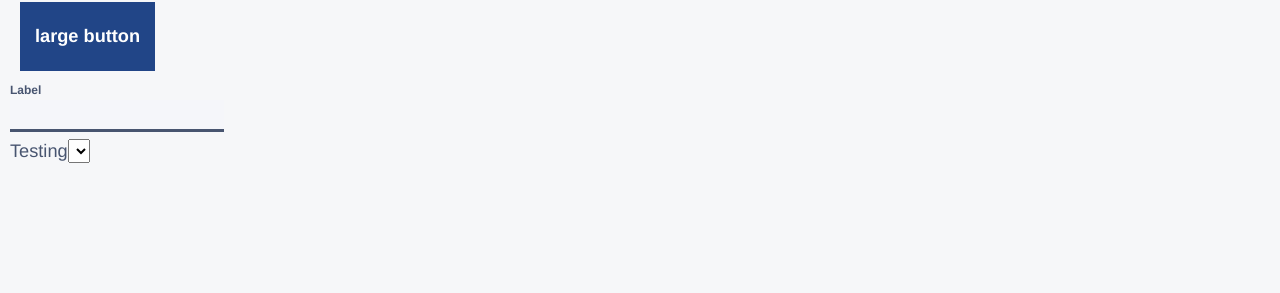
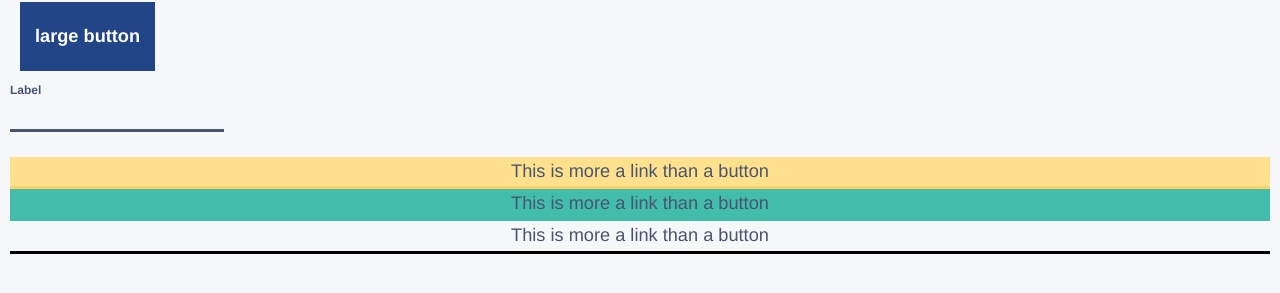
Before and after one commit to jackbran6/vue-vite-tailwind, a Vue app: page / in a window 1280 px wide. Shown: the part 353-646 px from the top of the page. Built offline with nearby package versions, Linux system fonts and the light colour scheme; the HTML template or start-up script is replaced by a standard one.

Commit message:
Final changes before moving away from repo

```diff
--- a/src/components/input-text-field/InputTextField.vue
+++ b/src/components/input-text-field/InputTextField.vue
@@ -1,7 +1,27 @@
 <template>
-    <div class="container" :class="{ focused: focused }">
-        <p class="label">{{ label }}</p>
-        <input class="input" @focus="focused = true" @blur="focused = false" />
+    <div class="container" :class="{ focused: focused, error: error }">
+        <p
+            :class="
+                this.error
+                    ? 'error-label'
+                    : disabled
+                    ? 'disabled-label'
+                    : 'label'
+            "
+        >
+            {{ label }}
+        </p>
+        <input
+            :disabled="disabled"
+            @focus=";[(focused = true), (error = false)]"
+            @blur="focused = false"
+            :class="
+                error ? 'input-error' : disabled ? 'disabled-input' : 'input'
+            "
+        />
+        <div class="error-container">
+            <p v-if="error" class="error-message">Error message here</p>
+        </div>
     </div>
 </template>
 
@@ -13,6 +33,8 @@ export default defineComponent({
     data() {
         return {
             focused: false,
+            error: false,
+            disabled: false,
         }
     },
     props: {
@@ -33,7 +55,6 @@ export default defineComponent({
     border: none;
     border-bottom: 3px solid $grey;
     border-top: 3px solid transparent;
-
     font-size: 14px;
     font-weight: 600;
     padding: 5px 9px 5px 9px;
@@ -42,8 +63,46 @@ export default defineComponent({
 .container.focused .input {
     border: 3px solid $cyan;
 }
+.input-error {
+    outline: none;
+    border: none;
+    border: 2px solid $red;
+    font-size: 14px;
+    font-weight: 600;
+    padding: 5px 9px 5px 9px;
+    background-color: $grey--light;
+}
 .label {
     font-size: 12px;
     font-weight: 600;
 }
+.error-container {
+    min-height: 20px;
+}
+.error-message {
+    font-size: 12px;
+    font-weight: 600;
+    color: $red;
+}
+.error-label {
+    font-size: 12px;
+    font-weight: 600;
+    color: $red;
+}
+.disabled-label {
+    opacity: 0.4;
+    font-size: 12px;
+    font-weight: 600;
+}
+.disabled-input {
+    outline: none;
+    border: none;
+    border-bottom: 3px solid $grey;
+    border-top: 3px solid transparent;
+    font-size: 14px;
+    font-weight: 600;
+    padding: 5px 9px 5px 9px;
+    background-color: $grey--light;
+    opacity: 0.4;
+}
 </style>
--- a/src/components/styled-button/StyledButton.vue
+++ b/src/components/styled-button/StyledButton.vue
@@ -12,9 +12,8 @@ import { defineComponent } from '@vue/runtime-core'
 export default defineComponent({
     name: 'StyledButton',
     props: {
-        title: { requiured: true, type: String },
+        title: { required: true, type: String },
         color: {
-            requiured: false,
             type: String,
             default: 'blue',
             validator: (value) => {
@@ -22,7 +21,6 @@ export default defineComponent({
             },
         },
         size: {
-            requiured: false,
             type: String,
             default: 'medium',
             validator: (value) => {
--- /dev/null
+++ b/src/components/styled-link/StyledLink.vue
@@ -0,0 +1,53 @@
+<template>
+    <div class="link-container">
+        <p class="link" v-bind:class="[color, size]">{{ label }}</p>
+    </div>
+</template>
+
+<script lang="ts">
+import { defineComponent } from 'vue'
+
+export default defineComponent({
+    name: 'Link',
+
+    props: {
+        label: {
+            type: String,
+            default: 'This is more a link than a button',
+        },
+        color: {
+            requiured: false,
+            type: String,
+            default: 'blue',
+            validator: (value) => {
+                return ['green', 'yellow', 'black'].includes(value)
+            },
+        },
+        size: {
+            requiured: false,
+            type: String,
+            default: 'medium',
+            validator: (value) => {
+                return ['small', 'medium', 'large'].includes(value)
+            },
+        },
+    },
+})
+</script>
+<style lang="scss" scoped>
+.container {
+    margin-bottom: 5px;
+    margin-top: 5px;
+    display: flex;
+}
+.black {
+    border-bottom: 3px solid #000;
+    flex: wrap;
+}
+.green {
+    border-bottom: 3px solid $cyan;
+}
+.yellow {
+    border-bottom: 3px solid $yellow;
+}
+</style>
--- a/src/pages/Home.vue
+++ b/src/pages/Home.vue
@@ -9,7 +9,9 @@
         <styled-button title="medium button" color="green" size="medium" />
         <styled-button title="large button" color="blue" size="large" />
         <input-text-field />
-        <select-field :labelName="'Testing'" />
+        <styled-link :color="'yellow'" />
+        <styled-link :color="'green'" />
+        <styled-link :color="'black'" />
     </div>
 </template>
 
@@ -17,11 +19,19 @@
 import { ref, defineComponent } from 'vue'
 import IconButton from '../components/icon-button/IconButton.vue'
 import InputTextField from '../components/input-text-field/InputTextField.vue'
+
 import SelectField from '../components/select-field/SelectField.vue'
 import StyledButton from '../components/styled-button/StyledButton.vue'
+import StyledLink from '../components/styled-link/StyledLink.vue'
 
 export default defineComponent({
-    components: { StyledButton, IconButton, InputTextField, SelectField },
+    components: {
+        StyledButton,
+        IconButton,
+        InputTextField,
+        SelectField,
+        StyledLink,
+    },
     name: 'Home',
 })
 </script>
```
